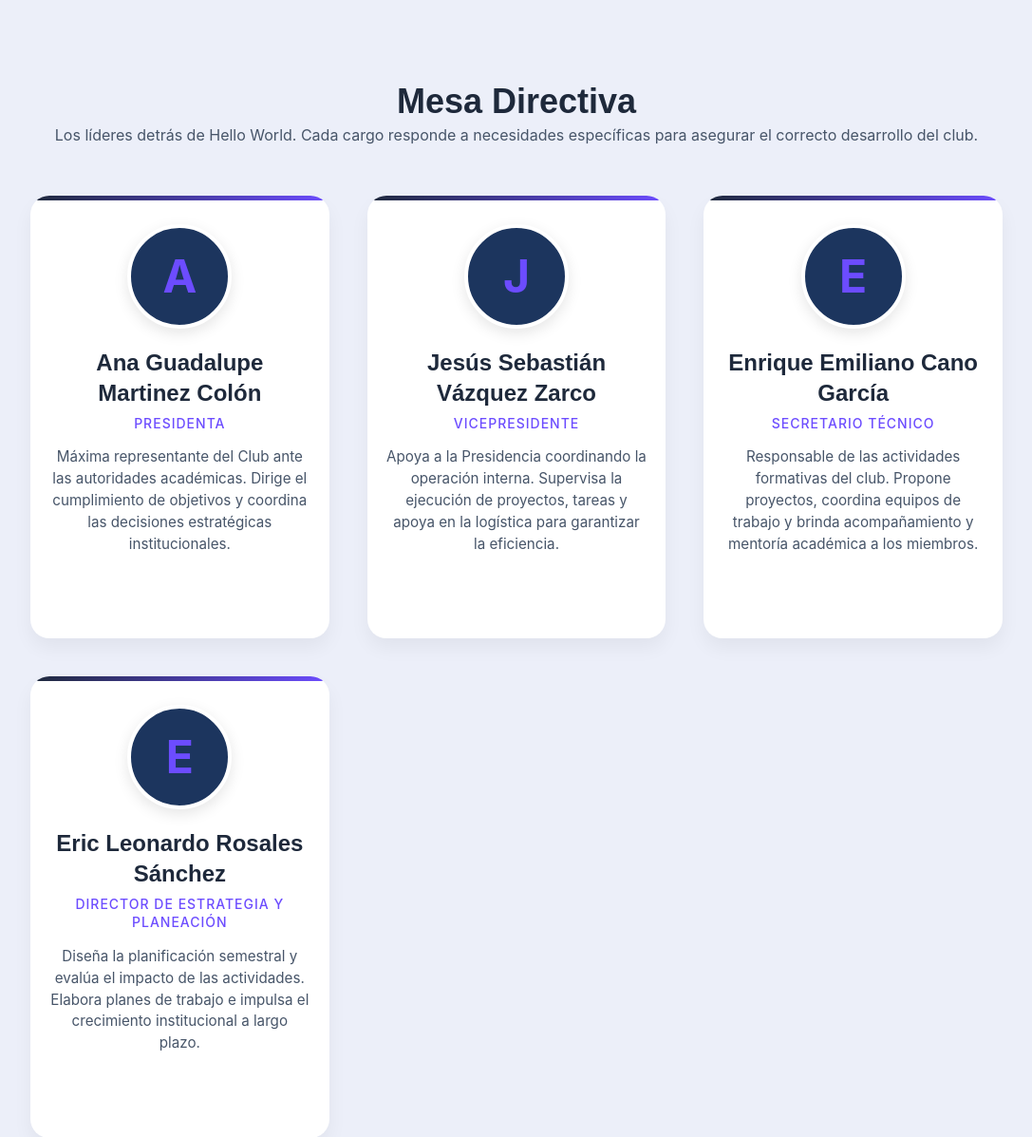
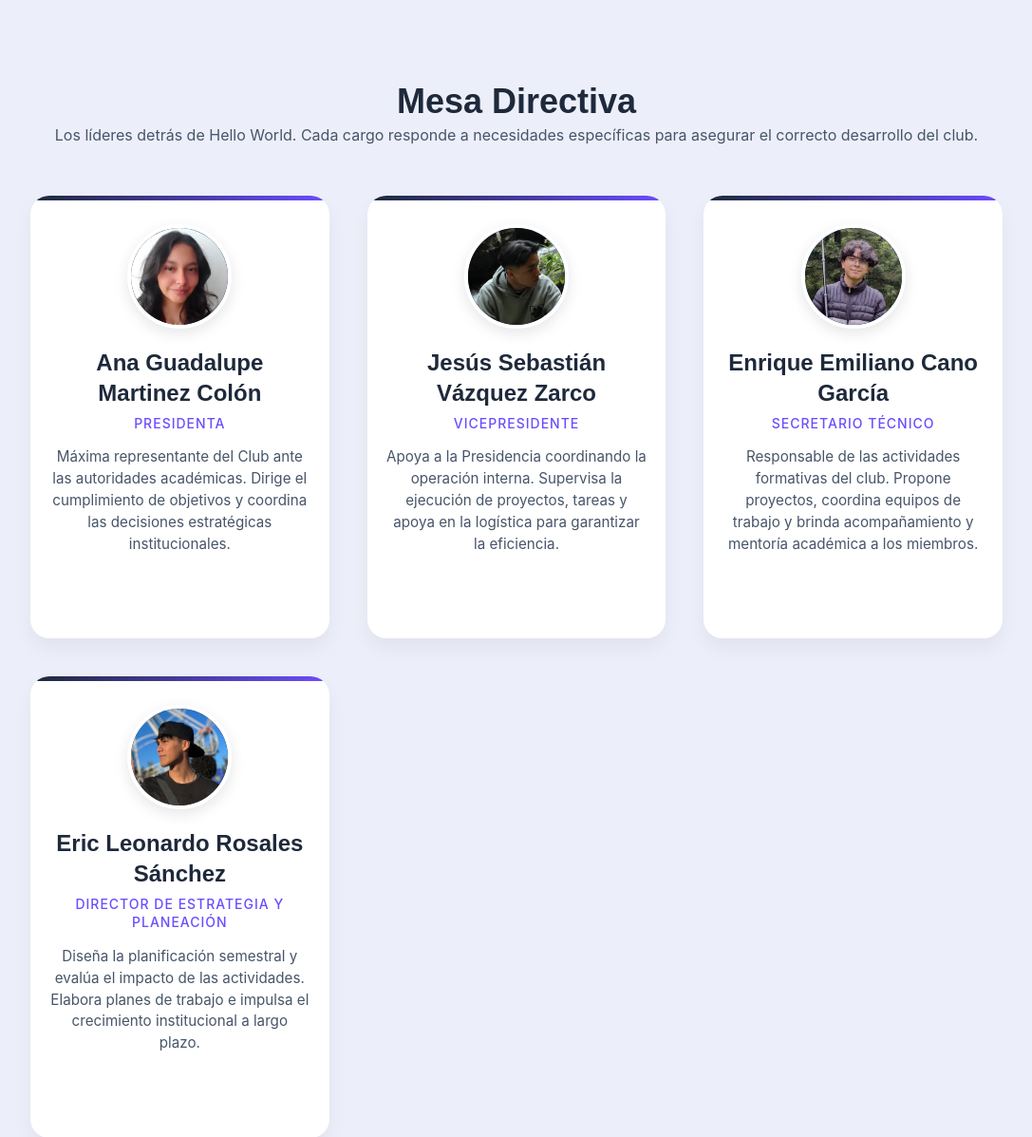
Before and after one commit to Csealle/HolaMundo, a Django app: page / in a window 1280 px wide. Shown: the part 1643-2840 px from the top of the page at 95% size, without its empty margins (96-1183 px from the left). Run offline with Django 5.2, Linux system fonts and the light colour scheme.

Commit message:
fotos de perifil y links

```diff
--- a/static/style.css
+++ b/static/style.css
@@ -912,6 +912,14 @@ footer {
     transition: transform 0.4s cubic-bezier(0.175, 0.885, 0.32, 1.275);
 }
 
+/* Imagen de perfil real */
+.team-avatar img {
+    width: 100%;
+    height: 100%;
+    border-radius: 50%;
+    object-fit: cover;
+}
+
 /* Micro-interacción: Rotación del Avatar */
 .team-card:hover .team-avatar {
     transform: scale(1.1) rotate(5deg);
--- a/templates/index.html
+++ b/templates/index.html
@@ -95,56 +95,66 @@
             <div class="grid-equipo">
                 <div class="team-card">
                     <div class="team-img-wrapper">
-                        <div class="team-avatar">A</div>
+                        <div class="team-img-wrapper">
+                            <div class="team-avatar">
+                                <img src="{% static 'img/ana.jpeg' %}" alt="Ana Guadalupe Martinez Colón">
+                            </div>
+                        </div>
                     </div>
                     <div class="team-info">
                         <h3>Ana Guadalupe Martinez Colón</h3>
                         <h4 class="team-role">Presidenta</h4>
                         <p>Máxima representante del Club ante las autoridades académicas. Dirige el cumplimiento de objetivos y coordina las decisiones estratégicas institucionales.</p>
                         <div class="social-links">
-                            <a href="#" class="social-btn">LinkedIn</a>
+                            <a href="https://www.linkedin.com/in/ana-mart%C3%ADnez-12359331a/" class="social-btn" target="_blank" rel="noopener noreferrer">LinkedIn</a>
                         </div>
                     </div>
                 </div>
 
                 <div class="team-card">
                     <div class="team-img-wrapper">
-                        <div class="team-avatar">J</div>
+                        <div class="team-avatar">
+                            <img src="{% static 'img/sebas.jpeg' %}" alt="Jesús Sebastián Vázquez Zarco">
+                        </div>
                     </div>
                     <div class="team-info">
                         <h3>Jesús Sebastián Vázquez Zarco</h3>
                         <h4 class="team-role">Vicepresidente</h4>
                         <p>Apoya a la Presidencia coordinando la operación interna. Supervisa la ejecución de proyectos, tareas y apoya en la logística para garantizar la eficiencia.</p>
                         <div class="social-links">
-                            <a href="#" class="social-btn">LinkedIn</a>
+                            <a href="https://www.linkedin.com/in/jsebastianvz" class="social-btn" target="_blank" rel="noopener noreferrer">LinkedIn</a>
                         </div>
                     </div>
                 </div>
 
                 <div class="team-card">
                     <div class="team-img-wrapper">
-                        <div class="team-avatar">E</div>
+                        <div class="team-avatar">
+                            <img src="{% static 'img/cano.jpeg' %}" alt="Enrique Emiliano Cano García">
+                        </div>
                     </div>
                     <div class="team-info">
                         <h3>Enrique Emiliano Cano García</h3>
                         <h4 class="team-role">Secretario Técnico</h4>
                         <p>Responsable de las actividades formativas del club. Propone proyectos, coordina equipos de trabajo y brinda acompañamiento y mentoría académica a los miembros.</p>
                         <div class="social-links">
-                            <a href="#" class="social-btn">LinkedIn</a>
+                            <a href="https://www.linkedin.com/in/enrique-cano-garc%C3%ADa-2a3012227/" class="social-btn" target="_blank" rel="noopener noreferrer">LinkedIn</a>
                         </div>
                     </div>
                 </div>
 
                 <div class="team-card">
                     <div class="team-img-wrapper">
-                        <div class="team-avatar">E</div>
+                        <div class="team-avatar">
+                            <img src="{% static 'img/eric.jpeg' %}" alt="Eric Leonardo Rosales Sánchez">
+                        </div>
                     </div>
                     <div class="team-info">
                         <h3>Eric Leonardo Rosales Sánchez</h3>
                         <h4 class="team-role">Director de Estrategia y Planeación</h4>
                         <p>Diseña la planificación semestral y evalúa el impacto de las actividades. Elabora planes de trabajo e impulsa el crecimiento institucional a largo plazo.</p>
                         <div class="social-links">
-                            <a href="#" class="social-btn">LinkedIn</a>
+                            <a href="https://www.linkedin.com/in/eric-leonardo-rosales-sanchez-63a53b2a3/" class="social-btn" target="_blank" rel="noopener noreferrer">LinkedIn</a>
                         </div>
                     </div>
                 </div>
```
Also changed, not shown: static/img/ana.jpeg (added), static/img/cano.jpeg (added), static/img/eric.jpeg (added), static/img/sebas.jpeg (added).
